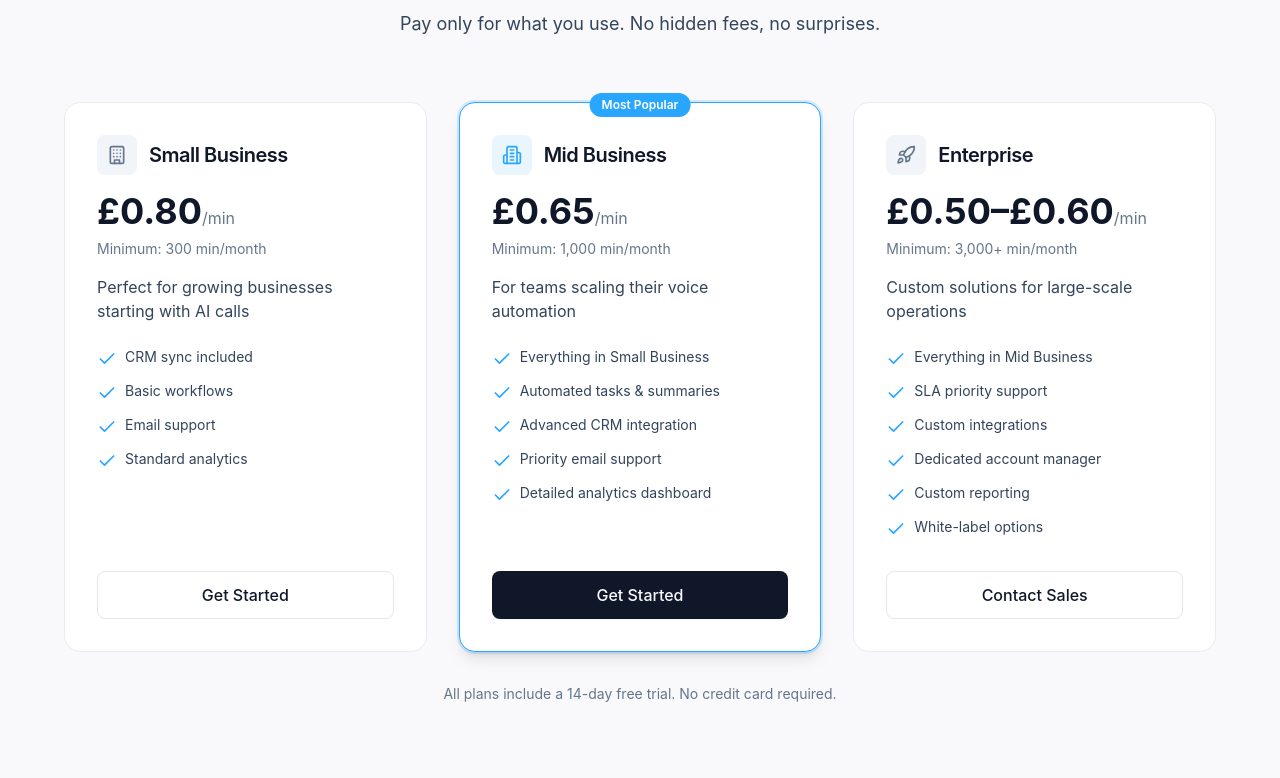
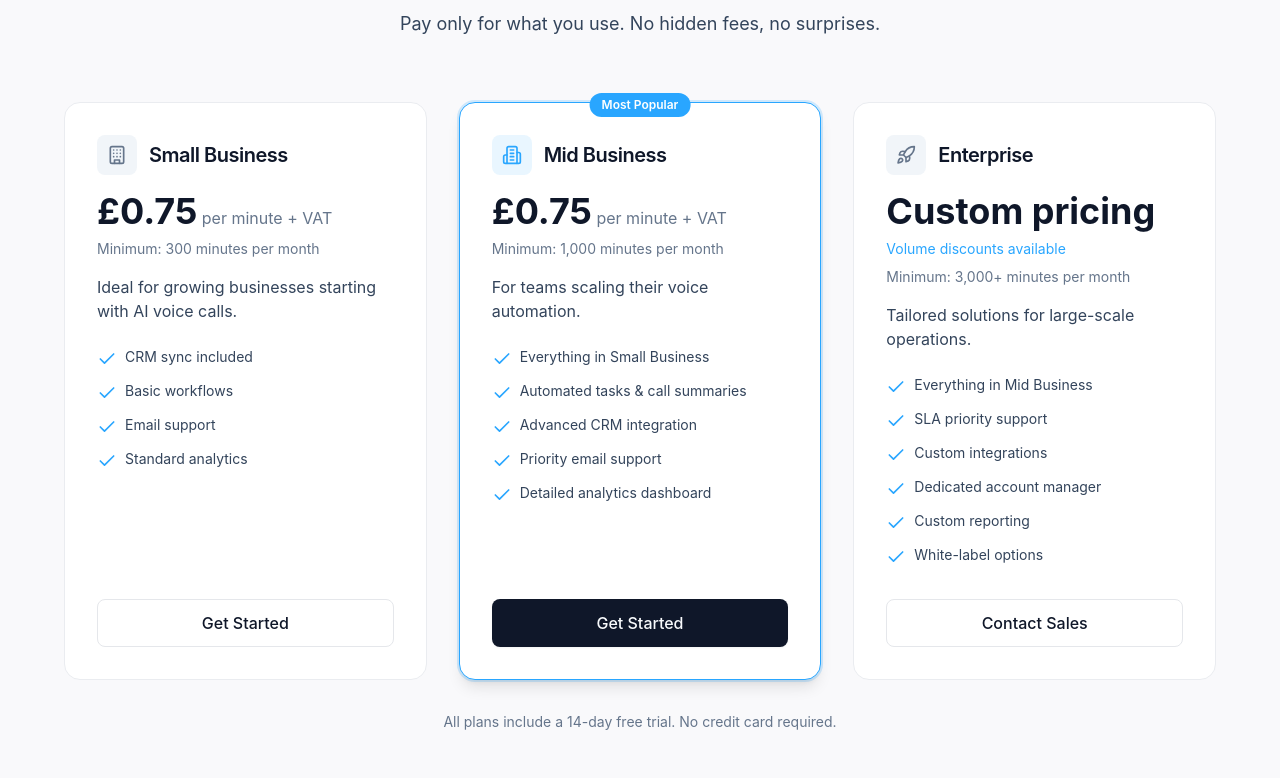
Before and after one commit to noorlight007/ai-rd1, a Next.js app: page / in a window 1280 px wide. Shown: the part 3382-4160 px from the top of the page. Built offline with nearby package versions, Linux system fonts and the light colour scheme; no server answers.

Commit message:
updated by Noor

```diff
--- a/src/components/Features.tsx
+++ b/src/components/Features.tsx
@@ -1,6 +1,6 @@
 "use client";
 
-import { useRef } from "react";
+import { useEffect, useRef, useCallback } from "react";
 import { Brain, Shield, BarChart3, Users, Headphones } from "lucide-react";
 import aiDiagram from "@/assets/ai-system-diagram.jpeg";
 
@@ -8,7 +8,8 @@ const features = [
   {
     icon: Brain,
     title: "AI Call Engine",
-    description: "Advanced natural language processing enables human-like conversations at scale.",
+    description:
+      "Advanced natural language processing enables human-like conversations at scale.",
   },
   {
     icon: Headphones,
@@ -18,12 +19,14 @@ const features = [
   {
     icon: Users,
     title: "AI Memory",
-    description: "Full CRM integration with conversation history for personalized interactions.",
+    description:
+      "Full CRM integration with conversation history for personalized interactions.",
   },
   {
     icon: Shield,
     title: "Compliance by Design",
-    description: "Built-in compliance features ensure every call meets regulatory standards.",
+    description:
+      "Built-in compliance features ensure every call meets regulatory standards.",
   },
   {
     icon: BarChart3,
@@ -34,13 +37,34 @@ const features = [
 
 const Features = () => {
   const scrollerRef = useRef<HTMLDivElement | null>(null);
+  const imgRef = useRef<HTMLImageElement | null>(null);
 
-  const centerScroll = () => {
+  const centerScroll = useCallback(() => {
     const el = scrollerRef.current;
     if (!el) return;
-    el.scrollTo({ left: (el.scrollWidth - el.clientWidth) / 2, behavior: "smooth" });
+    el.scrollLeft = (el.scrollWidth - el.clientWidth) / 2;
+  }, []);
 
-  };
+  useEffect(() => {
+    // Center after mount (layout might not be ready immediately)
+    const raf = requestAnimationFrame(() => centerScroll());
+
+    // If image is already cached, onLoad may not fire; handle that too.
+    if (imgRef.current?.complete) centerScroll();
+
+    // Fallback: small delay to ensure widths are computed
+    const t = window.setTimeout(() => centerScroll(), 50);
+
+    // Optional: keep centered if viewport size changes
+    const onResize = () => centerScroll();
+    window.addEventListener("resize", onResize);
+
+    return () => {
+      cancelAnimationFrame(raf);
+      window.clearTimeout(t);
+      window.removeEventListener("resize", onResize);
+    };
+  }, [centerScroll]);
 
   return (
     <section id="features" className="py-16 lg:py-24 bg-alt">
@@ -60,6 +84,7 @@ const Features = () => {
           <div className="relative rounded-2xl overflow-hidden shadow-xl border border-border bg-background p-2 sm:p-4">
             <div ref={scrollerRef} className="overflow-x-auto">
               <img
+                ref={imgRef}
                 src={aiDiagram.src}
                 alt="AI-RD1 System Architecture"
                 className="min-w-[900px] sm:min-w-0 h-auto rounded-lg"
--- a/src/components/Pricing.tsx
+++ b/src/components/Pricing.tsx
@@ -5,10 +5,10 @@ const pricingTiers = [
   {
     name: "Small Business",
     icon: Building,
-    price: "£0.80",
-    unit: "/min",
-    description: "Perfect for growing businesses starting with AI calls",
-    minimumMinutes: "300 min/month",
+    price: "£0.75",
+    unit: " per minute + VAT",
+    description: "Ideal for growing businesses starting with AI voice calls.",
+    minimumMinutes: "300 minutes per month",
     features: [
       "CRM sync included",
       "Basic workflows",
@@ -21,13 +21,13 @@ const pricingTiers = [
   {
     name: "Mid Business",
     icon: Building2,
-    price: "£0.65",
-    unit: "/min",
-    description: "For teams scaling their voice automation",
-    minimumMinutes: "1,000 min/month",
+    price: "£0.75",
+    unit: " per minute + VAT",
+    description: "For teams scaling their voice automation.",
+    minimumMinutes: "1,000 minutes per month",
     features: [
       "Everything in Small Business",
-      "Automated tasks & summaries",
+      "Automated tasks & call summaries",
       "Advanced CRM integration",
       "Priority email support",
       "Detailed analytics dashboard",
@@ -38,10 +38,11 @@ const pricingTiers = [
   {
     name: "Enterprise",
     icon: Rocket,
-    price: "£0.50–£0.60",
-    unit: "/min",
-    description: "Custom solutions for large-scale operations",
-    minimumMinutes: "3,000+ min/month",
+    price: "Custom pricing",
+    unit: "",
+    description: "Tailored solutions for large-scale operations.",
+    minimumMinutes: "3,000+ minutes per month",
+    subtext: "Volume discounts available",
     features: [
       "Everything in Mid Business",
       "SLA priority support",
@@ -108,6 +109,11 @@ const Pricing = () => {
                 <span className="text-muted-text">{tier.unit}</span>
               </div>
 
+              {/* Subtext for Enterprise */}
+              {"subtext" in tier && tier.subtext && (
+                <p className="text-sm text-accent mb-2">{tier.subtext}</p>
+              )}
+
               {/* Minimum */}
               <p className="text-sm text-muted-text mb-4">
                 Minimum: {tier.minimumMinutes}
```
Also changed, not shown: 2 other files (tests, documents, lock files or other folders).
